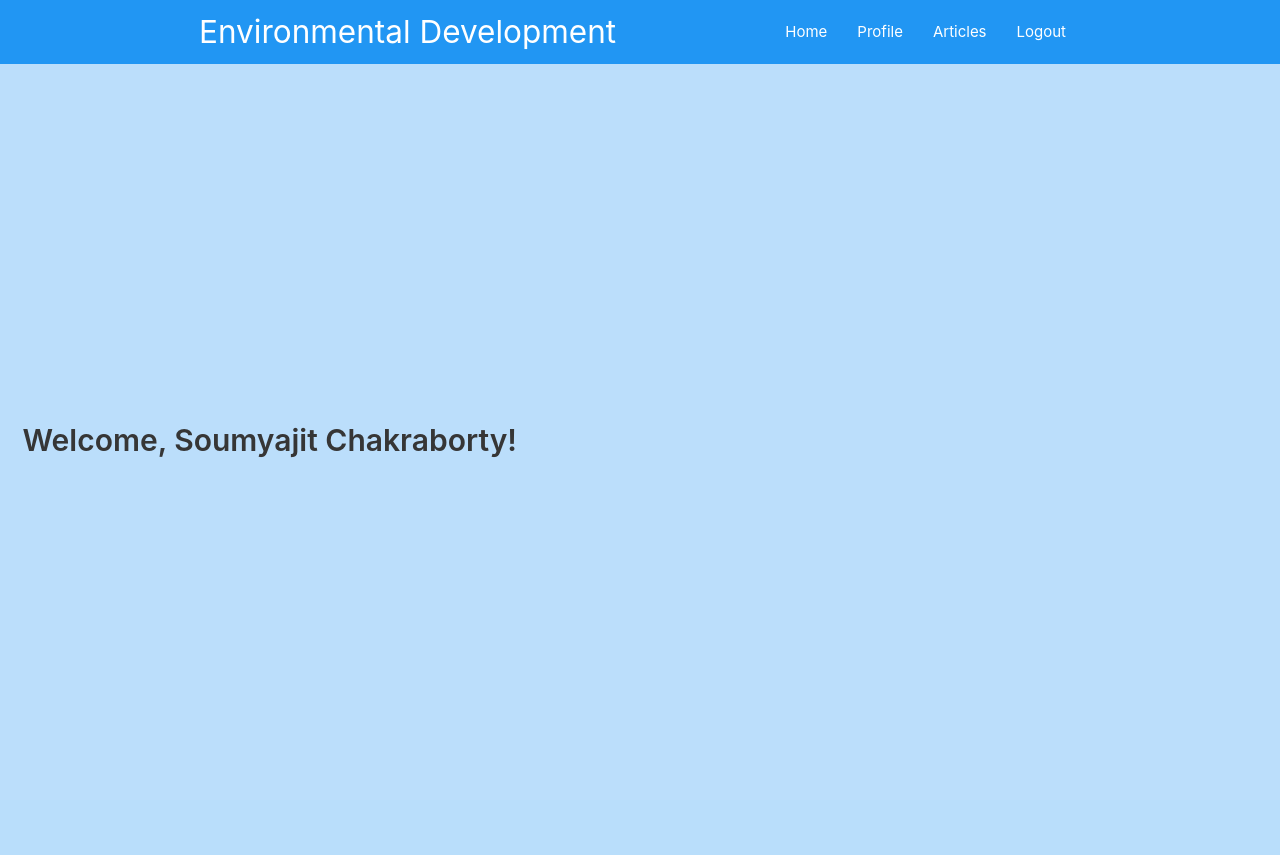
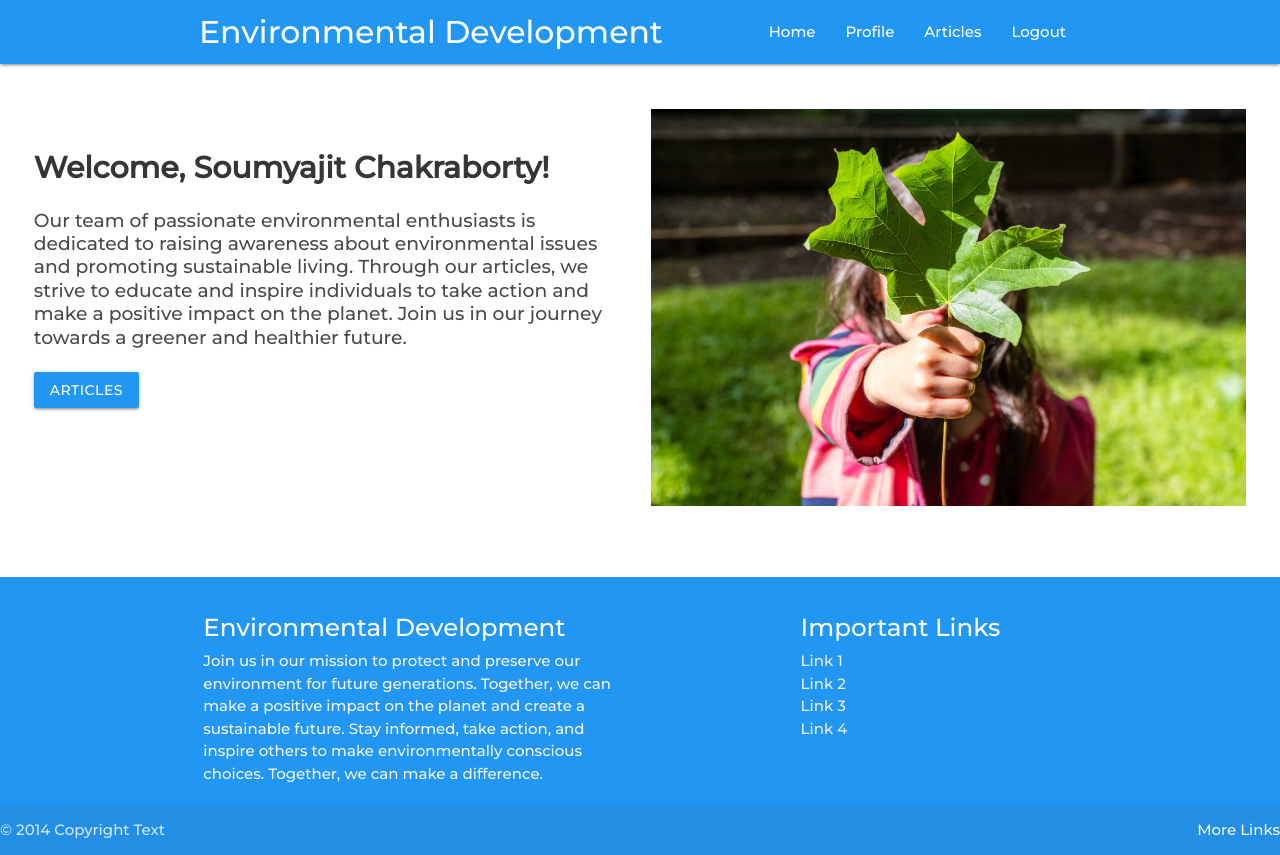
Before and after one commit to soumyajit1729/Nature-Articles, a Flask app: page /profile in a window 1280 px wide. Before the commit the page ends 458 px from the top, so only its background shows below. Run offline with Flask 3, Linux system fonts and the light colour scheme; a user stored in the database is signed in.

Commit message:
design improved

```diff
--- a/project/main.py
+++ b/project/main.py
@@ -6,8 +6,10 @@ import glob
 import docx
 
 # set FLASK_RUN_HOST=0.0.0.0
-# set FLASK_RUN_PORT=3000
+# set FLASK_RUN_PORT=5000
 # export FLASK_APP=project
+# flask run --host=0.0.0.0
+
 
 main = Blueprint('main', __name__)
 
--- a/project/templates/articles.html
+++ b/project/templates/articles.html
@@ -3,14 +3,16 @@
 {% extends "base.html" %}
 
 {% block content %}
+<img src="{{ url_for('static', filename='pic2.jpg') }}" alt="Image">
+<h1>Our Recent Articles</h1>
     {% for post in posts %}
 			<div class="card">
 				<div class="card-content">
-					<span class="card-title">{{ post.title }}</span>
+					<span class="card-title"><b>{{ post.title }}</b></span>
 					<p>{{ post.content[:400] }}</p>
 				</div>
 				<div class="card-action blue-text">
-					<a href="/blog/{{ post.id }}" class="blue-text">Read More</a>
+					<a href="/blog/{{ post.id }}" class="blue-text"><b>Open Article</b></a>
 				</div>
 			</div>
 		{% endfor %}
--- a/project/templates/base.html
+++ b/project/templates/base.html
@@ -13,6 +13,9 @@
     <script src="https://cdnjs.cloudflare.com/ajax/libs/materialize/1.0.0-beta/js/materialize.min.js"></script>
     <link href="https://fonts.googleapis.com/icon?family=Material+Icons" rel="stylesheet">
     <script src="https://cdnjs.cloudflare.com/ajax/libs/jquery/3.3.1/jquery.min.js"></script>
+    <link rel="preconnect" href="https://fonts.googleapis.com">
+    <link rel="preconnect" href="https://fonts.gstatic.com" crossorigin>
+    <link href="https://fonts.googleapis.com/css2?family=Montserrat:wght@500&display=swap" rel="stylesheet">
     <script>
 
 
@@ -23,7 +26,7 @@
     </script>
 </head>
 
-<body>
+<body style="font-family: 'Montserrat', sans-serif;">
     <section class="hero is-fullheight">
     <script src="https://cdnjs.cloudflare.com/ajax/libs/jquery/3.3.1/jquery.min.js"></script>
 
@@ -113,12 +116,38 @@
             </nav>
         </div> -->
 
-        <div class="hero-body #bbdefb blue lighten-4">
+        <div class="hero-body #bbdefb">
             <div class="container">
                {% block content %}
                {% endblock %}
             </div>
         </div>
+
+        <footer class="page-footer blue">
+            <div class="container">
+              <div class="row">
+                <div class="col l6 s12">
+                  <h5 class="white-text">Environmental Development</h5>
+                  <p class="grey-text text-lighten-4">Join us in our mission to protect and preserve our environment for future generations. Together, we can make a positive impact on the planet and create a sustainable future. Stay informed, take action, and inspire others to make environmentally conscious choices. Together, we can make a difference.</p>
+                </div>
+                <div class="col l4 offset-l2 s12">
+                  <h5 class="white-text">Important Links</h5>
+                  <ul>
+                    <li><a class="grey-text text-lighten-3" href="#!">Link 1</a></li>
+                    <li><a class="grey-text text-lighten-3" href="#!">Link 2</a></li>
+                    <li><a class="grey-text text-lighten-3" href="#!">Link 3</a></li>
+                    <li><a class="grey-text text-lighten-3" href="#!">Link 4</a></li>
+                  </ul>
+                </div>
+              </div>
+            </div>
+            <div class="footer-copyright">
+              <div class="container">
+              © 2014 Copyright Text
+              <a class="grey-text text-lighten-4 right" href="#!">More Links</a>
+              </div>
+            </div>
+          </footer>
     </section>
 
 
--- a/project/templates/blog.html
+++ b/project/templates/blog.html
@@ -3,6 +3,7 @@
 {% extends "base.html" %}
 
 {% block content %}
+<img src="{{ url_for('static', filename='pic2.jpg') }}" alt="Image">
     <div class="container">
         <h2>{{ post.title|safe }}</h2>
         <p>{{ post.content|replace("\n", "<br>")|safe}}</p>
--- a/project/templates/profile.html
+++ b/project/templates/profile.html
@@ -3,7 +3,20 @@
 {% extends "base.html" %}
 
 {% block content %}
-<h1 class="title">
-  Welcome, {{ name }}!
-</h1>
+<div class="row">
+  <div class="col s6">
+    <h1 class="title" style="padding-bottom: 20px;">
+      Welcome, {{ name }}!
+    </h1>
+    <h2 class="subtitle">
+      Our team of passionate environmental enthusiasts is dedicated to raising awareness about environmental issues and promoting sustainable living. Through our articles, we strive to educate and inspire individuals to take action and make a positive impact on the planet. Join us in our journey towards a greener and healthier future.
+    </h2>
+    <a href="{{ url_for('main.articles') }}"
+    class="custom-button waves-effect waves-light btn btn1 blue white-text">Articles</a>
+  </div>
+  <div class="col s6">
+    <img src="{{ url_for('static', filename='pic1.jpg') }}" alt="Image">
+  </div>
+</div>
+
 {% endblock %}
```
Also changed, not shown: project/templates/index.html (+15 -7 lines), project/static/pic1.jpg (added), project/static/pic2.jpg (added).
